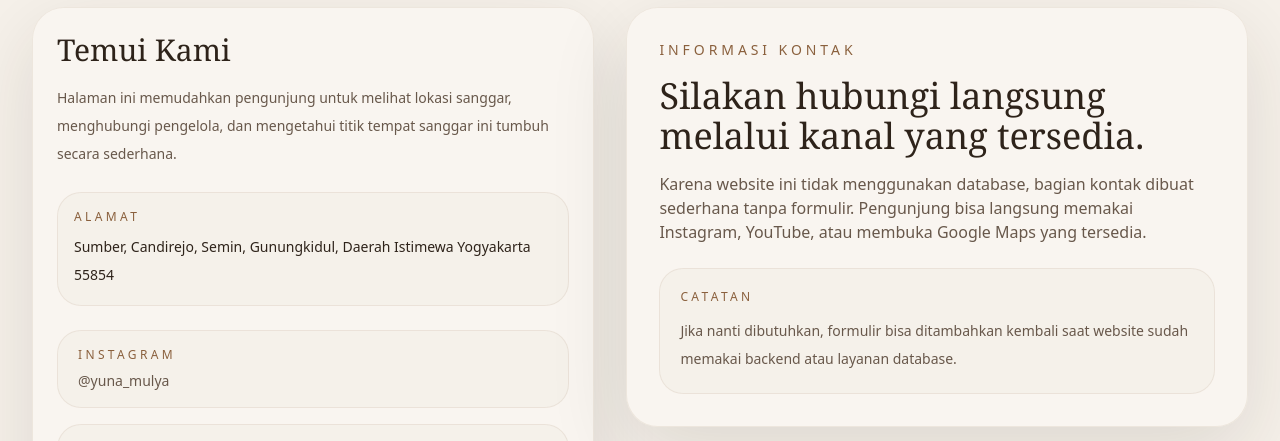
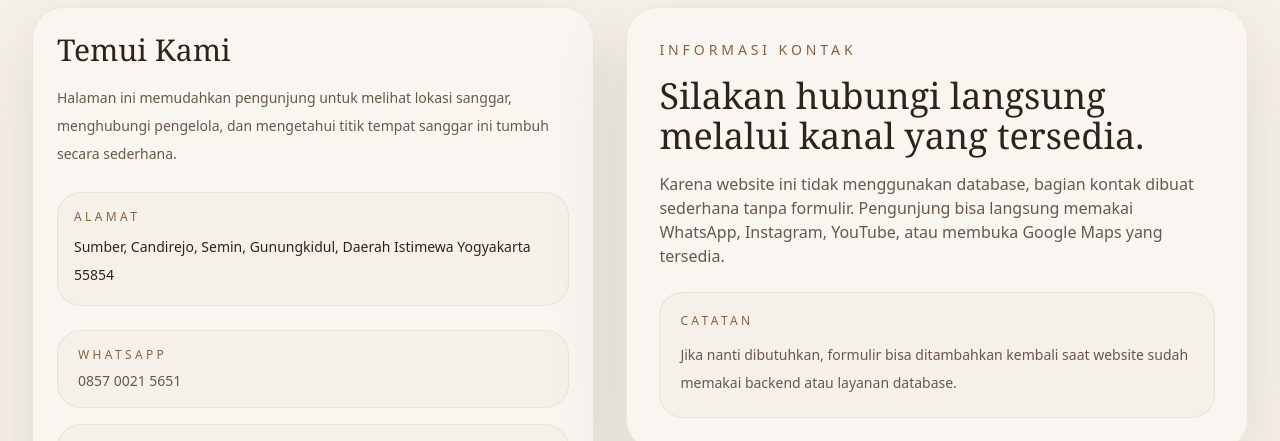
Before and after one commit to nonename111/gamelanyunamulya, a Next.js app: page /kontak in a window 1280 px wide. Shown: the part 1147-1588 px from the top of the page. Built offline with nearby package versions, Linux system fonts and the light colour scheme; no server answers.

Commit message:
fix: update whatsapp contact number

```diff
--- a/components/sections/contact-section.tsx
+++ b/components/sections/contact-section.tsx
@@ -75,8 +75,8 @@ export function ContactSection({
           </h3>
           <p className="mt-4 text-sm leading-8 text-muted-foreground sm:text-base">
             {language === "id"
-              ? "Karena website ini tidak menggunakan database, bagian kontak dibuat sederhana tanpa formulir. Pengunjung bisa langsung memakai Instagram, YouTube, atau membuka Google Maps yang tersedia."
-              : "Because this website does not use a database, the contact section stays simple without a form. Visitors can directly use the available Instagram, YouTube, or Google Maps links."}
+              ? "Karena website ini tidak menggunakan database, bagian kontak dibuat sederhana tanpa formulir. Pengunjung bisa langsung memakai WhatsApp, Instagram, YouTube, atau membuka Google Maps yang tersedia."
+              : "Because this website does not use a database, the contact section stays simple without a form. Visitors can directly use the available WhatsApp, Instagram, YouTube, or Google Maps links."}
           </p>
           <div className="mt-6 rounded-[1.5rem] border border-primary/10 bg-background/90 p-5">
             <p className="text-xs uppercase tracking-[0.18em] text-primary sm:tracking-[0.28em]">
--- a/data/site-content.json
+++ b/data/site-content.json
@@ -499,6 +499,11 @@
     "mapQuery": "5Q76+C92, Unnamed Road, Padas, Candi Rejo, Kec. Semin, Kabupaten Gunungkidul, Daerah Istimewa Yogyakarta 55854",
     "channels": [
       {
+        "label": "WhatsApp",
+        "value": "0857 0021 5651",
+        "href": "https://wa.me/6285700215651"
+      },
+      {
         "label": "Instagram",
         "value": "@yuna_mulya",
         "href": "https://instagram.com/yuna_mulya"
```
